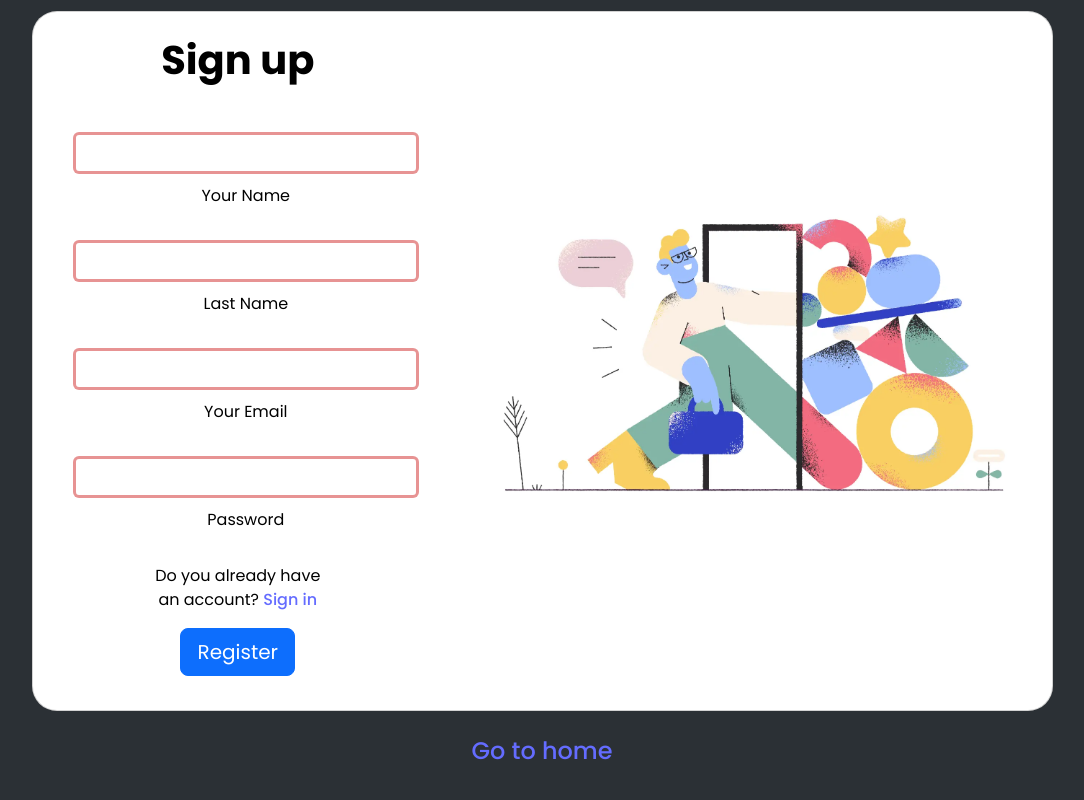
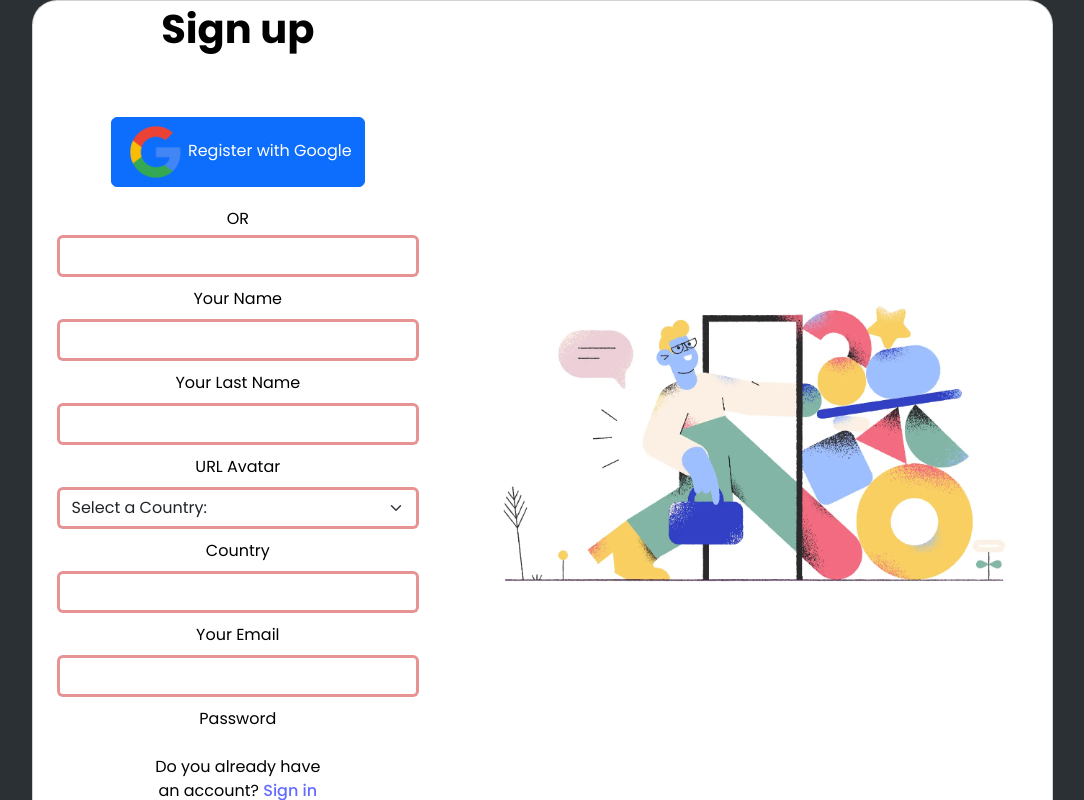
Before and after one commit to AlejandroMasin/mytinerary-masin, a React (Vite) app: page /register in a window 1280 px wide. Shown: the top 800 px of the page, without its empty margins (98-1182 px from the left). Built offline with nearby package versions, Linux system fonts and the light colour scheme.

Commit message:
agregado register y signin

```diff
--- a/src/components/Register/Register.jsx
+++ b/src/components/Register/Register.jsx
@@ -1,12 +1,27 @@
-import { useEffect } from 'react';
-import { Link as Anchor } from 'react-router-dom'
-import register from '/draw1.webp'
-import './Styles.css'
+import { useState, useEffect } from 'react';
+import { Link as Anchor } from 'react-router-dom';
+import axios from 'axios';
+import google from '/1534129544.png';
+
+import register from '/draw1.webp';
+import './Styles.css';
 
 function Register() {
+  const [countries, setCountries] = useState([]);
 
   useEffect(() => {
-    document.title = "My Tinerary | Sign Up";
+    axios
+      .get('countries.json')
+      .then(response => {
+        setCountries(response.data);
+      })
+      .catch(error => {
+        console.error('Error al cargar el archivo:', error);
+      });
+  }, []);
+
+  useEffect(() => {
+    document.title = 'My Tinerary | Sign Up';
   }, []);
 
   return (
@@ -20,48 +35,124 @@ function Register() {
                   <div className="card-body p-md-5">
                     <div className="row justify-content-center">
                       <div className="col-md-10 col-lg-6 col-xl-5 order-2 order-lg-1">
-                        <p className="text-center h1 fw-bold mb-5 mx-1 mx-md-4 mt-4">Sign up</p>
+                        <p className="text-center h1 fw-bold mx-1 mx-md-4 mt-1">Sign up</p>
+
+                        <div className="mt-5">
+                          <div className="justify-content-center">
+                            <div className="md-6">
+                              <a href="#" className="btn btn-primary my-3">
+                                {' '}
+                                <img className="px-1" src={google} alt="" />
+                                Register with Google
+                              </a>
+                            </div>
+                          </div>
+                        </div>
+
+                        <div className="py-1">OR</div>
+
                         <form className="mx-1 mx-md-4">
-                          <div className="d-flex flex-row align-items-center mb-4">
-                            <i className="fas fa-user fa-lg me-3 fa-fw"></i>
-
+                          <div className="d-flex flex-row align-items-center mb-0">
                             <div className="form-outline flex-fill mb-0">
-                              <input type="text" id="form3Example1c" className="form-control" />
-                              <label className="form-label" htmlFor="form3Example1c">Your Name</label>
+                              <input
+                                type="text"
+                                id="form3Example1c"
+                                className="form-control"
+                                required
+                              />
+                              <label className="form-label" htmlFor="form3Example1c">
+                                Your Name
+                              </label>
                             </div>
-
                           </div>
 
-                          <div className="d-flex flex-row align-items-center mb-4">
-                            <i className="fas fa-user fa-lg me-3 fa-fw"></i>
-
+                          <div className="d-flex flex-row align-items-center mb-0">
                             <div className="form-outline flex-fill mb-0">
-                              <input type="text" id="formLastName" className="form-control" />
-                              <label className="form-label" htmlFor="formLastName">Last Name</label>
+                              <input
+                                type="text"
+                                id="formLastName"
+                                className="form-control"
+                                required
+                              />
+                              <label className="form-label" htmlFor="formLastName">
+                                Your Last Name
+                              </label>
                             </div>
-
                           </div>
 
-                          <div className="d-flex flex-row align-items-center mb-4">
-                            <i className="fas fa-envelope fa-lg me-3 fa-fw"></i>
+                          <div className="d-flex flex-row align-items-center mb-0">
                             <div className="form-outline flex-fill mb-0">
-                              <input type="email" id="form3Example3c" className="form-control" />
-                              <label className="form-label" htmlFor="form3Example3c">Your Email</label>
+                              <input
+                                type="text"
+                                id="formAvatar"
+                                className="form-control"
+                                required
+                              />
+                              <label className="form-label" htmlFor="formAvatar">
+                                URL Avatar
+                              </label>
                             </div>
                           </div>
-                          <div className="d-flex flex-row align-items-center mb-4">
-                            <i className="fas fa-lock fa-lg me-3 fa-fw"></i>
+
+                          <div className="d-flex flex-row align-items-center mb-0">
                             <div className="form-outline flex-fill mb-0">
-                              <input type="password" id="form3Example4c" className="form-control" />
-                              <label className="form-label" htmlFor="form3Example4c">Password</label>
+                              <select
+                                id="formCountry"
+                                className="form-select form-control"
+                                required
+                              >
+                                <option value="" disabled selected>
+                                  Select a Country:
+                                </option>
+                                {countries.map(country => (
+                                  <option key={country.id} value={country.name}>
+                                    {country.name}
+                                  </option>
+                                ))}
+                              </select>
+                              <label className="form-label" htmlFor="formCountry">
+                                Country
+                              </label>
+                            </div>
+                          </div>
+
+                          <div className="d-flex flex-row align-items-center mb-0">
+                            <div className="form-outline flex-fill mb-0">
+                              <input
+                                type="email"
+                                id="form3Example3c"
+                                className="form-control"
+                                required
+                              />
+                              <label className="form-label" htmlFor="form3Example3c">
+                                Your Email
+                              </label>
+                            </div>
+                          </div>
+
+                          <div className="d-flex flex-row align-items-center mb-0">
+                            <div className="form-outline flex-fill mb-0">
+                              <input
+                                type="password"
+                                id="form3Example4c"
+                                className="form-control"
+                                required
+                              />
+                              <label className="form-label" htmlFor="form3Example4c">
+                                Password
+                              </label>
                             </div>
                           </div>
 
                           <p className="mt-3 text-center">
-                            Do you already have <br /> an account? <Anchor to="/login">Sign in</Anchor>
+                            Do you already have <br /> an account?{' '}
+                            <Anchor to="/login">Sign in</Anchor>
                           </p>
+
                           <div className="d-flex justify-content-center mx-4 mb-3 mb-lg-4">
-                            <button type="button" className="btn btn-primary btn-lg">Register</button>
+                            <button type="button" className="btn btn-primary btn-lg">
+                              Register
+                            </button>
                           </div>
                         </form>
                       </div>
@@ -76,9 +167,11 @@ function Register() {
           </div>
         </section>
       </div>
-      <Anchor to="/"><h4 className='p-3'>Go to home</h4></Anchor>
+      <Anchor to="/">
+        <h4 className="p-3">Go to home</h4>
+      </Anchor>
     </>
-  )
+  );
 }
 
-export default Register
+export default Register;
--- a/src/components/SignIn/SignIn.jsx
+++ b/src/components/SignIn/SignIn.jsx
@@ -1,6 +1,7 @@
 import { Link as Anchor } from 'react-router-dom';
 import './Styles.css';
 import { useEffect } from 'react';
+import google from '/1534129544.png'
 
 function SignIn() {
   const handleSubmit = (event) => {
@@ -17,6 +18,21 @@ function SignIn() {
         <div className="form-signin w-100 m-auto">
           <form onSubmit={handleSubmit}>
             <h1 className="h3 mb-3 fw-normal">Please sign in</h1>
+
+            <div className="mt-5">
+              <div className="justify-content-center">
+                <div className="md-6">
+
+                  <a href="#" className="btn btn-primary my-3"> <img className='px-1' src={google} alt="" />
+                    Login with Google
+                  </a>
+                </div>
+              </div>
+            </div>
+
+            <div className='py-1'>
+              OR
+            </div>
 
             <div className="form-floating">
               <input
```
Also changed, not shown: public/1534129544.png (added).
